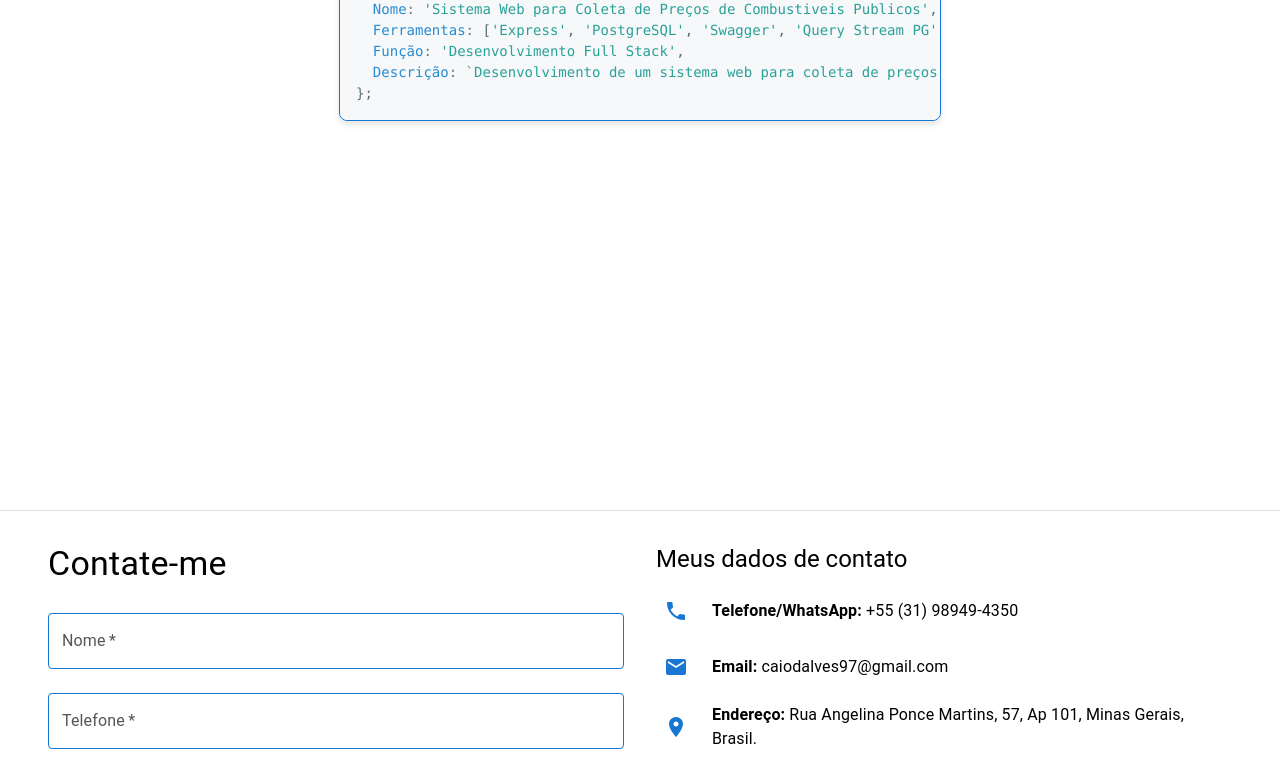
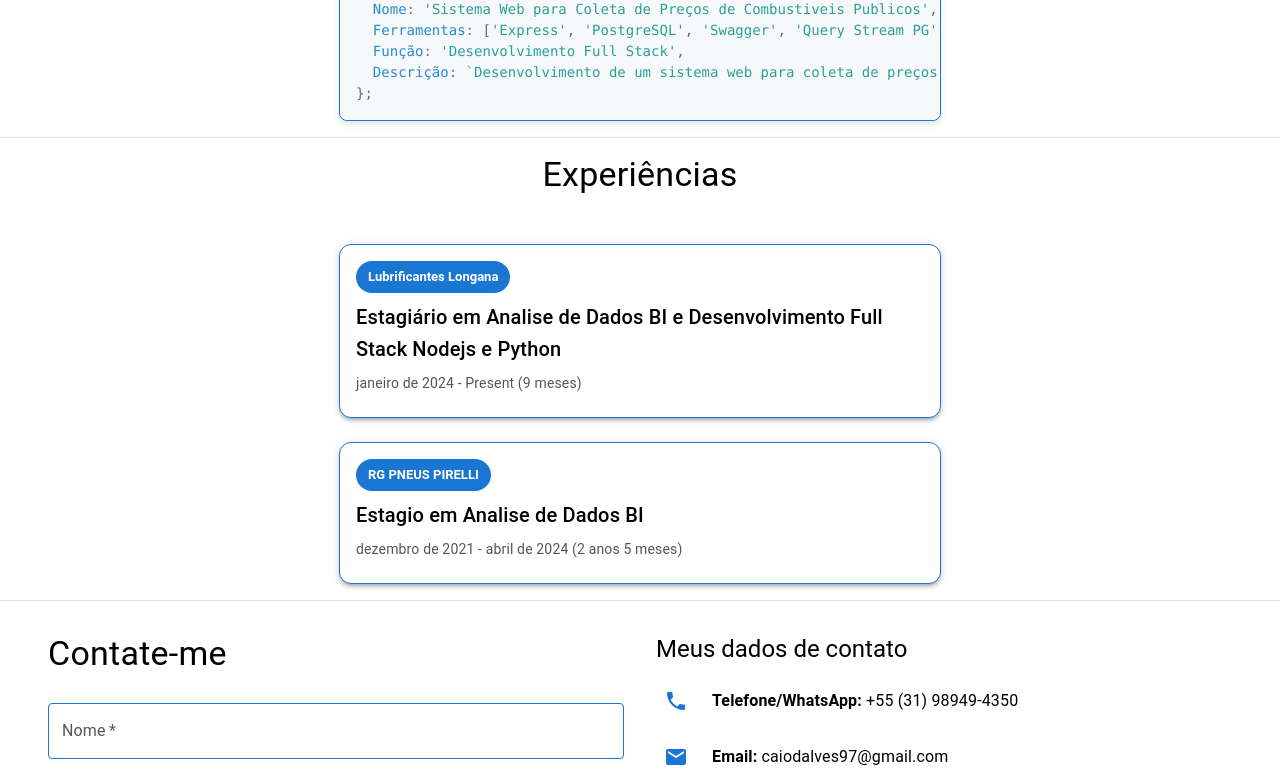
Before and after one commit to CaioDamascenoAlves/Portifolio, a React (Vite) app: page / in a window 1280 px wide. Shown: the part 1574-2345 px from the top of the page. Built offline with nearby package versions, Linux system fonts and the light colour scheme.

Commit message:
Pagina Exp MVP

```diff
--- a/src/App.jsx
+++ b/src/App.jsx
@@ -11,6 +11,7 @@
 const Contact = lazy(() => import("./components/Contact/ContactMe"));
 const LoadingWalking = lazy(() => import("./components/Animation/LottiWalking"));
 const ScrollToTopButton = lazy(() => import("./components/ScrollToTopButton"));
+const ExperienceCard = lazy(() => import("./components/Jobs/ExperienceCard"));
 
 function App() {
   return (
@@ -42,6 +43,10 @@
           <Projects />
         </section>
 
+        <section id="experiencias">
+          <ExperienceCard />
+        </section>
+
         <section id="contato">
           <Contact />
         </section>
--- /dev/null
+++ b/src/components/Jobs/ExperienceCard.jsx
@@ -0,0 +1,93 @@
+import React from "react";
+import {
+  Box,
+  Card,
+  CardContent,
+  Typography,
+  Chip,
+  useTheme,
+} from "@mui/material";
+
+const experiences = [
+  {
+    company: "Lubrificantes Longana",
+    position:
+      "Estagiário em Analise de Dados BI e Desenvolvimento Full Stack Nodejs e Python",
+    duration: "janeiro de 2024 - Present (9 meses)",
+  },
+  {
+    company: "RG PNEUS PIRELLI",
+    position: "Estagio em Analise de Dados BI",
+    duration: "dezembro de 2021 - abril de 2024 (2 anos 5 meses)",
+  },
+];
+
+const ExperienceCard = () => {
+  const theme = useTheme();
+
+  return (
+    <Box
+      sx={{
+        display: "flex",
+        flexDirection: "column",
+        alignItems: "center",
+        gap: 3,
+        p: 2,
+        backgroundColor: theme.palette.background.default,
+        borderTop: `1px solid ${theme.palette.divider}`,
+      }}
+    >
+      <Typography
+        variant="h4"
+        sx={{
+          color: theme.palette.text.primary,
+          mb: 3,
+        }}
+      >
+        Experiências
+      </Typography>
+
+      {experiences.map((exp, index) => (
+        <Card
+          key={index}
+          sx={{
+            width: "100%",
+            maxWidth: 600,
+            backgroundColor: theme.palette.background.paper,
+            boxShadow: theme.shadows[3],
+            borderRadius: "12px",
+            border: `1px solid ${theme.palette.primary.main}`,
+          }}
+        >
+          <CardContent>
+            <Box sx={{ display: "flex", flexDirection: "column", gap: 1 }}>
+              <Chip
+                label={exp.company}
+                sx={{
+                  alignSelf: "start",
+                  backgroundColor: theme.palette.primary.main,
+                  color: theme.palette.primary.contrastText,
+                  fontWeight: "bold",
+                }}
+              />
+              <Typography
+                variant="h6"
+                sx={{ color: theme.palette.text.primary }}
+              >
+                {exp.position}
+              </Typography>
+              <Typography
+                variant="body2"
+                sx={{ color: theme.palette.text.secondary }}
+              >
+                {exp.duration}
+              </Typography>
+            </Box>
+          </CardContent>
+        </Card>
+      ))}
+    </Box>
+  );
+};
+
+export default ExperienceCard;
--- a/src/components/Projects/Projects.jsx
+++ b/src/components/Projects/Projects.jsx
@@ -137,7 +137,6 @@
         display: "flex",
         flexDirection: "column",
         alignItems: "center",
-        minHeight: "80vh",
         bgcolor: theme.palette.background.default,
         color: theme.palette.text.primary,
         padding: 2,
@@ -159,7 +158,6 @@
           justifyContent: "center",
           alignItems: "center",
           width: "100%",
-
         }}
       >
         {projectsData.map((project, index) => (
--- a/src/components/Sidebar/Sidebar.jsx
+++ b/src/components/Sidebar/Sidebar.jsx
@@ -16,6 +16,7 @@
 import MenuIcon from "@mui/icons-material/Menu";
 import InfoIcon from "@mui/icons-material/Info";
 import BuildIcon from "@mui/icons-material/Build";
+import EngineeringIcon   from '@mui/icons-material/Engineering';
 
 export default function Sidebar() {
   const [open, setOpen] = React.useState(false);
@@ -75,6 +76,14 @@
           </ListItemButton>
         </ListItem>
         <ListItem disablePadding>
+          <ListItemButton onClick={() => scrollToSection("expeciencias")}>
+            <ListItemIcon>
+              <EngineeringIcon  sx={iconStyle} />
+            </ListItemIcon>
+            <ListItemText primary="Experiências" />
+          </ListItemButton>
+        </ListItem>
+        <ListItem disablePadding>
           <ListItemButton onClick={() => scrollToSection("contato")}>
             <ListItemIcon>
               <ContactMailIcon sx={iconStyle} />
```
